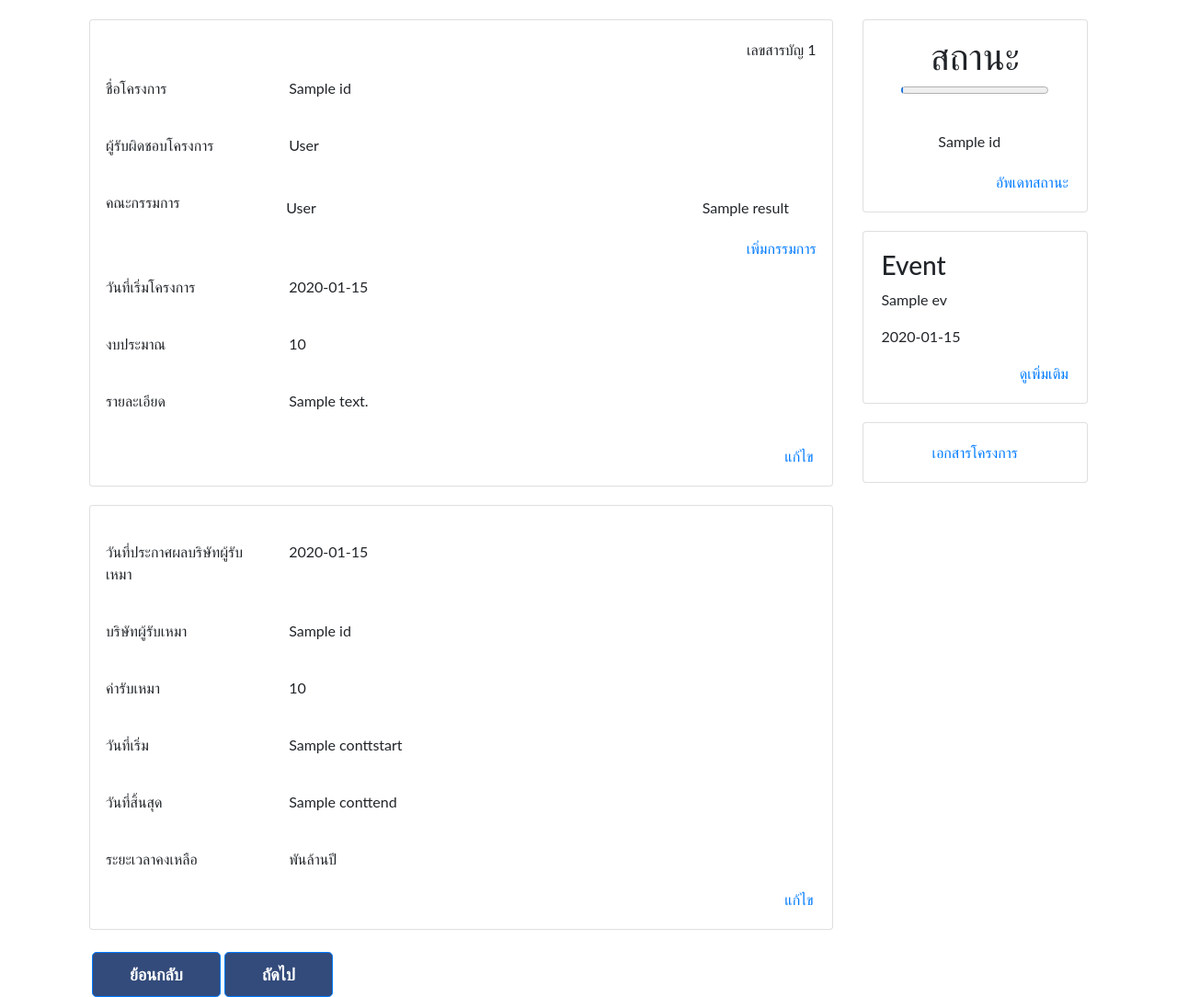
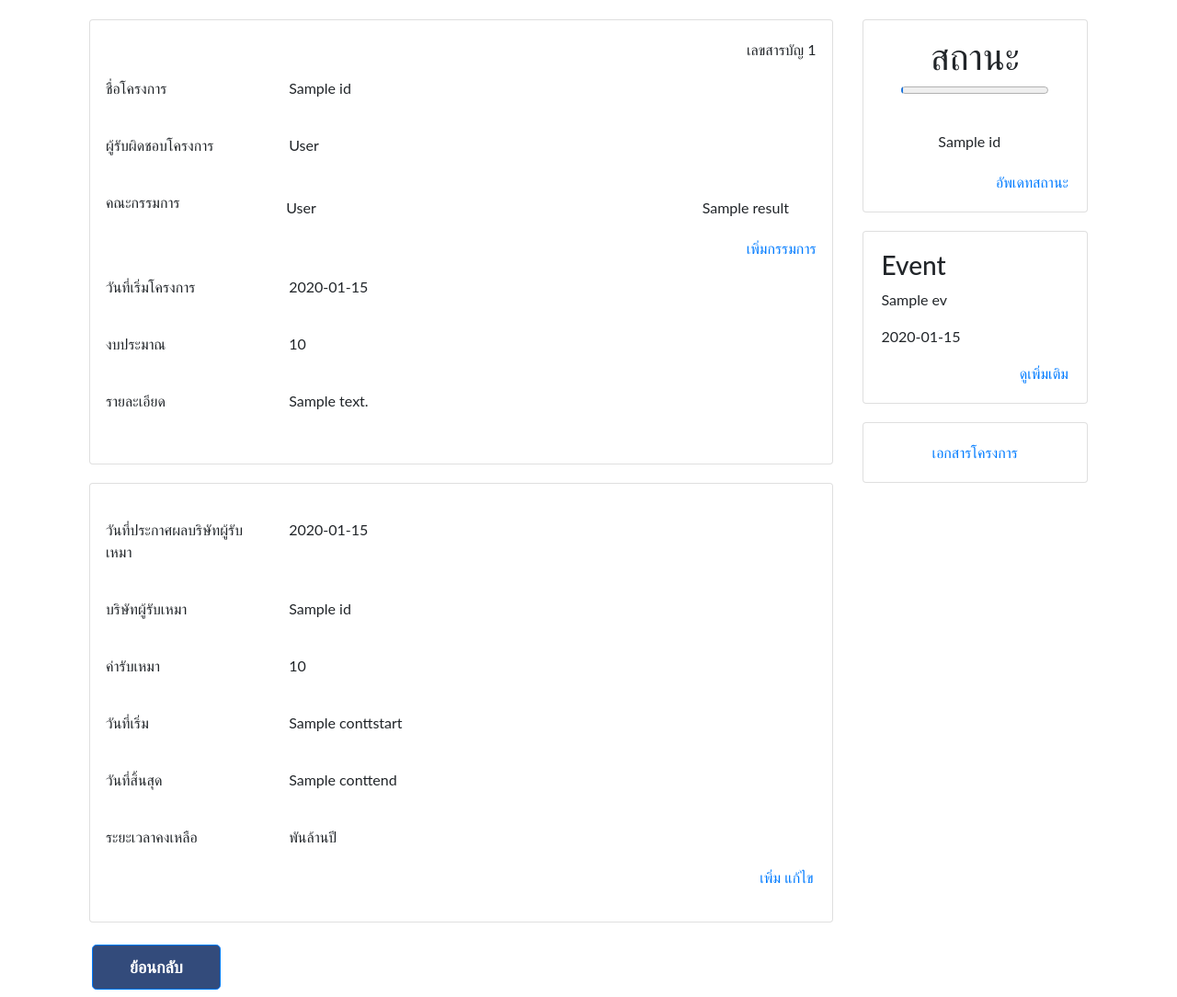
Before and after one commit to nadonez2943/NSM, a Flask app: template APP/templates/consider.html in a window 1280 px wide. Shown: the part 196-1280 px from the top of the page at 92% size. Run offline with Flask 2, Linux system fonts and the light colour scheme; the visitor is signed in with stand-in values (Sample User, id 1); tables that the repository leaves empty or names only in its code hold one stand-in row (values such as "Sample post"); the template is opened without the code that fills it: most values are stand-ins (such as "Sample title", 1, 10 or a date in 2020); some libraries are stand-ins or nearby versions.

Commit message:
v14.2
v14.2

```diff
--- a/APP/templates/consider.html
+++ b/APP/templates/consider.html
@@ -69,7 +69,6 @@
                 </div>
               </form>
             </div>
-            <a href="#" align="right">แก้ไข</a>
           </div>
           <div class="card">
             <div class="row">
@@ -117,7 +116,7 @@
                 <label>พันล้านปี</label>
               </div>
             </div>
-            <a href="#" align="right"> แก้ไข</a>
+            <p align="right"><a href="#" >เพิ่ม</a><a href="#" > แก้ไข</a></p>
           </div>
         </div>
 
@@ -144,8 +143,6 @@
         </div>
       </div>
       <br>
-
-        <a  class="btn btn-primary btn-lg" href ="/" >ย้อนกลับ</a>
-        <a  class="btn btn-primary btn-lg" href ="/" >ถัดไป</a>
+      <input class="btn btn-primary btn-lg" type="button" onclick="history.back()" value="ย้อนกลับ">
 
   {% endblock %}
```
